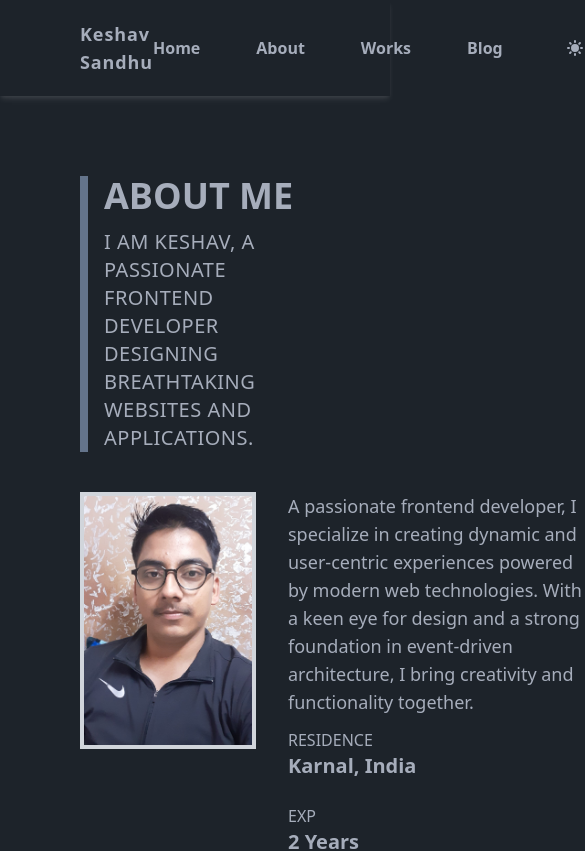
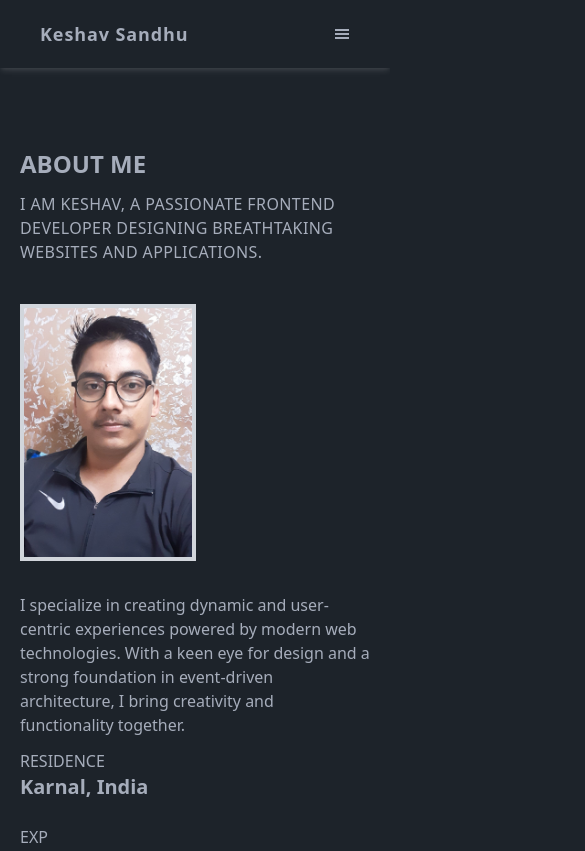
Before and after one commit to keshav-star/new-portfolio, a React (Vite) app: page /about in a window 390 px wide. Shown: the top 851 px of the page, 585 px wide, since content can reach past the window. Built offline with nearby package versions, Linux system fonts and the light colour scheme.

Commit message:
Feat: added responsiveness

```diff
--- a/src/components/template/Navbar.jsx
+++ b/src/components/template/Navbar.jsx
@@ -1,11 +1,14 @@
 import { Link } from "react-router-dom";
 import ThemeController from "../shared/ThemeController";
+import { GiHamburgerMenu } from "react-icons/gi";
+import { useState } from "react";
 
-const Navbar = () => {
-  return (
-    <div className="flex justify-between px-20 py-5 shadow-custom">
-      <div className="font-bold text-lg tracking-wider animate__animated animate__lightSpeedInLeft">Keshav Sandhu</div>
-      <ul className="flex gap-14 items-center font-semibold nav-list animate__animated animate__lightSpeedInRight">
+const NavLinks = ({ className }) => (
+  <ul
+    className={
+      "md:flex gap-14 items-center font-semibold nav-list " + className
+    }
+  >
     <li>
       <Link to={"/"}>Home</Link>
     </li>
@@ -25,6 +28,28 @@ const Navbar = () => {
       <ThemeController />
     </li>
   </ul>
+);
+
+const Navbar = () => {
+  const [open, setOpen] = useState(false);
+
+  return (
+    <div className="flex justify-between items-center px-10 md:px-20 py-5 shadow-custom">
+      <div className="font-bold text-lg tracking-wider animate__animated animate__lightSpeedInLeft">
+        Keshav Sandhu
+      </div>
+      <div className="block md:hidden relative">
+        <GiHamburgerMenu onClick={() => setOpen(!open)} />
+        <div
+          className={
+            `absolute top-5 right-0 px-3 rounded-md bg-primary-content z-50 ` +
+            (open ? "block" : "hidden")
+          }
+        >
+          <NavLinks className={"flex-col flex gap-1"} />
+        </div>
+      </div>
+      <NavLinks className={"hidden"} />
     </div>
   );
 };
--- a/src/views/about/About.jsx
+++ b/src/views/about/About.jsx
@@ -6,23 +6,23 @@ const About = () => {
   return (
     <>
       <Navbar />
-      <div className="h-screen mx-20 xl:mx-80 ">
-        <div className="border-l-8 mt-20 border-slate-500 px-4  my-10 h-fit  animate__animated animate__zoomIn">
-          <h1 className="text-4xl">ABOUT ME</h1>
-          <p className="text-xl mt-3 tracking-wide uppercase">
+      <div className="h-screen mx-5 md:mx-20 xl:mx-80 ">
+        <div className="md:border-l-8 mt-20 border-slate-500 md:px-4  my-10 h-fit  animate__animated animate__zoomIn">
+          <h1 className="text-2xl md:text-4xl">ABOUT ME</h1>
+          <p className="md:text-xl mt-3 tracking-wide uppercase">
             I am Keshav, a passionate frontend developer designing breathtaking
             websites and applications.
           </p>
         </div>
-        <div className="flex items-start gap-8">
+        <div className="flex flex-col md:flex-row items-start gap-8">
           <img src="/me.jpg" className="w-44 border-4 border-gray-300 animate__animated animate__zoomIn" alt="" />
           <div
             initial="hidden"
             animate="visible"
             className=""
           >
-            <p className="text-lg animate__zoomIn animate__animated">
-              A passionate frontend developer, I specialize in creating dynamic
+            <p className="md:text-lg animate__zoomIn animate__animated">
+              I specialize in creating dynamic
               and user-centric experiences powered by modern web technologies.
               With a keen eye for design and a strong foundation in event-driven
               architecture, I bring creativity and functionality together.
--- a/src/views/blog/Blog.jsx
+++ b/src/views/blog/Blog.jsx
@@ -12,7 +12,7 @@ const Blog = () => {
   return (
     <>
       <Navbar />
-      <div className="px-20 py-5">
+      <div className=" px-5 md:px-20 py-5">
         <div className=" flex items-center justify-between">
           <h1 className="text-xl my-5 font-bold">Top Blog Posts</h1>
           {/* <button className="btn btn-primary btn-sm">
@@ -20,7 +20,7 @@ const Blog = () => {
           </button> */}
         </div>
         <div
-          className="grid grid-cols-5 gap-6 items-start"
+          className="grid md:grid-cols-5 gap-6 items-start"
           onClick={() => window.open(randomBlog.clickUrl, "_blank")}
         >
           {/* left */}
@@ -39,7 +39,7 @@ const Blog = () => {
             </div>
           </div>
           {/* right */}
-          <div className="grid grid-cols-1 gap-6 col-span-2">
+          <div className="grid md:grid-cols-1 gap-6 col-span-3 md:col-span-2">
             {blogData.blogs.map((data) => (
               <SmallCard key={data.id} data={data} />
             ))}
@@ -62,7 +62,7 @@ const SmallCard = ({ data = [] }) => {
 
   return (
     <div className="card lg:card-side rounded-md bg-secondary-content cursor-pointer flex animate__animated animate__zoomIn">
-      <img src={data.imgUrl} alt="Album" width={220} className="" />
+      <img src={data.imgUrl} alt="Album"  className="md:w-[220px] object-cover" />
       <div className="card-body py-1 my-auto col-span-2 px-2">
         <small className="">
           {new Date(data.date).toLocaleDateString("en-US", options)}
--- a/src/views/home/Home.jsx
+++ b/src/views/home/Home.jsx
@@ -25,11 +25,11 @@ const Home = () => {
   return (
     <>
       <Navbar />
-      <div className="flex items-center ms-40  px-20 py-5 justify-between font-mono ">
+      <div className="flex items-center md:ms-40 px-10 md:px-20 py-5 justify-between font-mono ">
         <div className="flex flex-col items-start justify-center gap-9 my-40">
-          <h1 className="text-[3vw] font-bold tracking-wide">
+          <h1 className="text-lg md:text-[3vw] font-bold tracking-wide">
             Hi, I'm Keshav <br />
-            <div className="text-[2vw] font-sans font-semibold text-primary my-4">
+            <div className="text-lg md:text-[2vw] font-sans font-semibold text-primary my-4">
               I'm a <span ref={el} />
             </div>
           </h1>
@@ -51,7 +51,7 @@ const Home = () => {
               />
             </div>
             {/* <button className="btn shadow-secondary btn-sm">Contact Now</button> */}
-            <Link to="mailto:keshavsandhu.me@gmail.com">
+            <Link to="mailto:keshavsandhu.me@gmail.com" className="hidden sm:flex">
               <button className="button-57 animate__animated animate__zoomIn" role="button">
                 <span className="text">Connect With Me</span>
                 <span>Contact Now</span>
@@ -59,11 +59,11 @@ const Home = () => {
             </Link>
           </div>
         </div>
-        <img
+        {/* <img
           className="select-none w-2/5 bg-blue-900 rounded-bl-badge"
           // src="/hero.svg"
           alt=""
-        />
+        /> */}
       </div>
       <div className="text-center">
         {/* <h1 className=" text-xl my-5">
--- a/src/views/works/Works.jsx
+++ b/src/views/works/Works.jsx
@@ -70,7 +70,7 @@ const Works = () => {
   return (
     <>
       <Navbar />
-      <div className=" md:px-10 lg:px-20 py-10">
+      <div className=" md:px-10 lg:px-10 py-10">
         <p className="text-4xl font-semibold font-mono text-center">My Works</p>
         {/* <div className="w-full flex items-center justify-center gap-2">
           {categories.map((category) => {
@@ -86,7 +86,7 @@ const Works = () => {
           })}
         </div> */}
         {/* Work Card */}
-        <div className="flex flex-wrap justify-between md:gap-7 p-3 m-2 md:p-5">
+        <div className="flex flex-wrap justify-between gap-4 md:gap-6 p-3 m-2 md:p-5">
           {works.map((work, index) => (
             <WorkDetailedCard
               key={index}
```
Also changed, not shown: 1 other file (tests, documents, lock files or other folders). Lines whose indentation alone changed are shown as unchanged.
